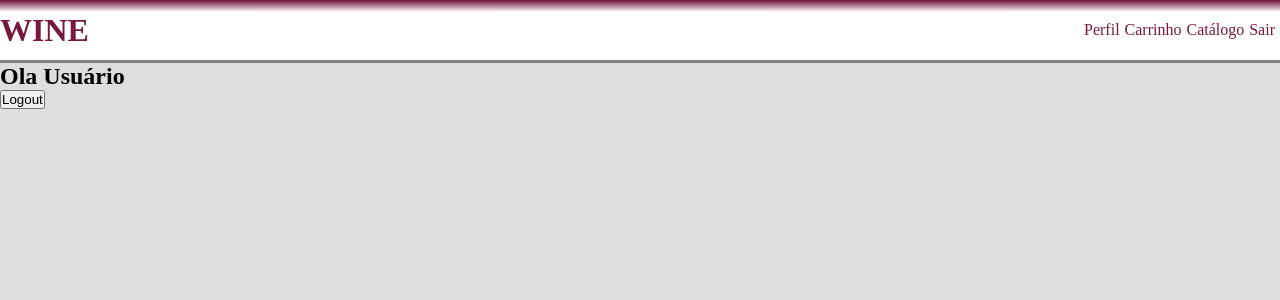
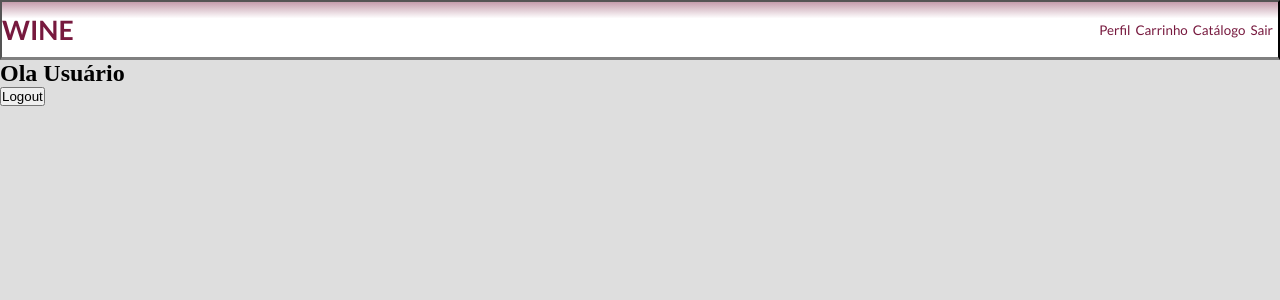
Before and after one commit to itaji-create/wine-club-app, a Next.js app: page /profile in a window 1280 px wide. Shown: the top 300 px of the page. Built offline with nearby package versions, Linux system fonts and the light colour scheme.

Commit message:
faz algumas alterações no estilo do projeto e componetiza o filtro deixando aberto a possibilidade de utilizar novos filtros

```diff
--- a/src/components/header.tsx
+++ b/src/components/header.tsx
@@ -1,13 +1,13 @@
 /* eslint-disable import/extensions */
 import { NextPage } from 'next';
+import Header from '../styles/divs/header';
 import Nav from './nav';
 
-const Header: NextPage = () => (
-    <div id='header'
-      style={ { display: 'flex', justifyContent: 'space-between', alignItems: 'center' } }>
+const HeaderComponent: NextPage = () => (
+    <Header id='header'>
       <h1 data-testid='header-title'>WINE</h1>
       <Nav />
-    </div>
+    </Header>
 );
 
-export default Header;
+export default HeaderComponent;
--- a/src/pages/carrinho.tsx
+++ b/src/pages/carrinho.tsx
@@ -8,7 +8,9 @@ import Header from '../components/header';
 import Product from '../interfaces/product';
 
 const CatalogPage: NextPage = () => {
-  const wines = JSON.parse(localStorage.getItem('shoppingCart') || 'ç,sf,f,çdfsd');
+  // eslint-disable-next-line max-len
+  const init = [{ id: '', name: '', price: '', image: '', priceMember: '', priceNonMember: '', qtd: '' }];
+  const wines = JSON.parse(localStorage.getItem('shoppingCart') || JSON.stringify(init));
 
   return (
     <div id='catalogPage'>
--- a/src/pages/catalog.tsx
+++ b/src/pages/catalog.tsx
@@ -4,14 +4,14 @@ import React from 'react';
 
 import Header from '../components/header';
 import Cards from '../components/cards';
-import PriceFilter from '../components/sidebar';
+import Sidebar from '../components/sidebar';
 
 const CatalogPage: NextPage = () => (
   <div id='catalogPage'>
     <Header />
     <h1 id='welcome' data-testid="title">Bem vindo ao catálogo</h1>
     <div id='contentCatalogPage'>
-      <PriceFilter />
+      <Sidebar />
       <Cards />
     </div>
   </div>
--- /dev/null
+++ b/src/styles/divs/header.tsx
@@ -0,0 +1,15 @@
+import styled from 'styled-components';
+
+const Header = styled.button`
+  display: flex;
+  justify-content: space-between;
+  font-family: 'Lato';
+  align-items: center;
+  width: 100%;
+  align-items: 'center';
+  background:linear-gradient(to bottom, #77193e -40%, white 30%);
+  border-bottom: solid grey;
+  height: 60px;
+`;
+
+export default Header;
--- a/src/styles/globals.ts
+++ b/src/styles/globals.ts
@@ -8,12 +8,6 @@ export default createGlobalStyle`
 
   body {
     background-color: #DEDEDE;
-  }
-
-  #header {
-    background:linear-gradient(to bottom, #77193e 1%, white 20%);
-    border-bottom: solid grey;
-    height: 60px;
   }
 
   #header h1 {
@@ -30,6 +24,8 @@ export default createGlobalStyle`
   #loginPage {
     display: flex;
     justify-content: space-between;
+    border-bottom: solid grey;
+    padding: 3px;
   }
   #loginContainer {
     display: flex;
@@ -76,7 +72,7 @@ export default createGlobalStyle`
     text-decoration: none;
     width: 256px;
     height: 333px;
-    box-shadow: 2px 4px 10px grey;
+    box-shadow: 2px 3px 5px #77193e;
     border-radius: 5px;
   }
   .productCardContent .title {
@@ -101,4 +97,9 @@ export default createGlobalStyle`
     margin-bottom: -10px;
   }
 
+  .filter-item {
+    margin-right: 10px;
+    margin-top: 10px;
+  }
+
 `;
```
Also changed, not shown: src/components/filters/filterByPrice.tsx (added, +46 -0 lines), src/components/sidebar.tsx (+8 -32 lines), 1 other file (tests, documents, lock files or other folders).
